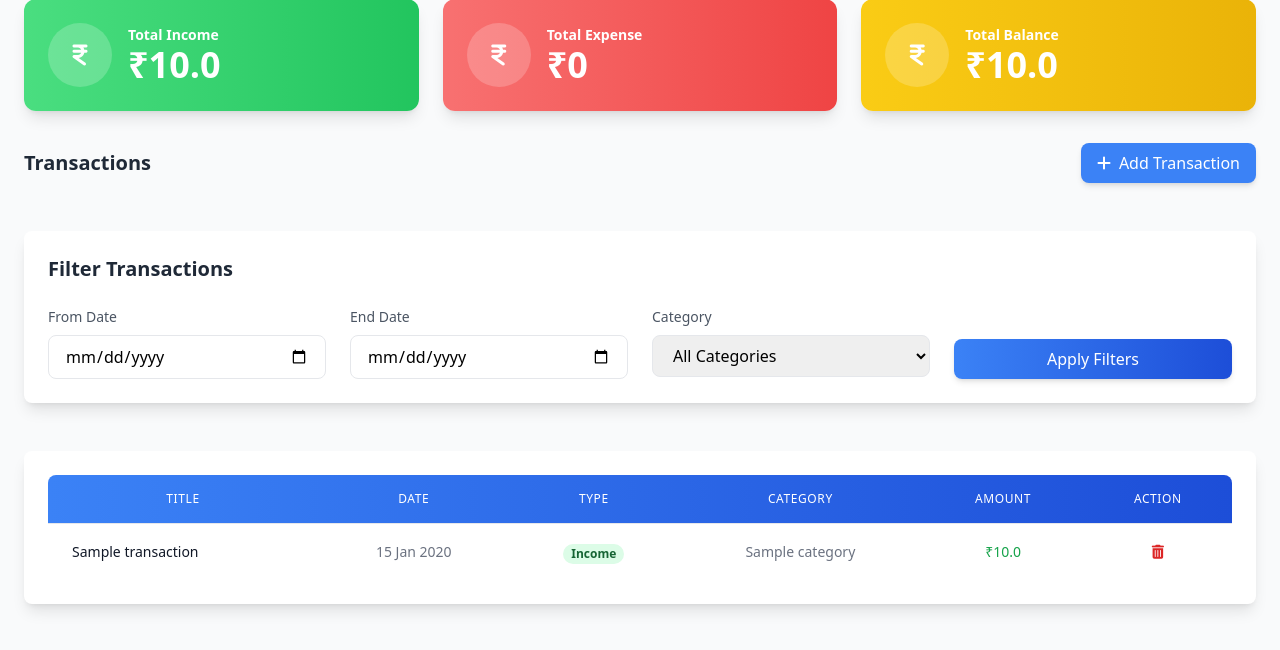
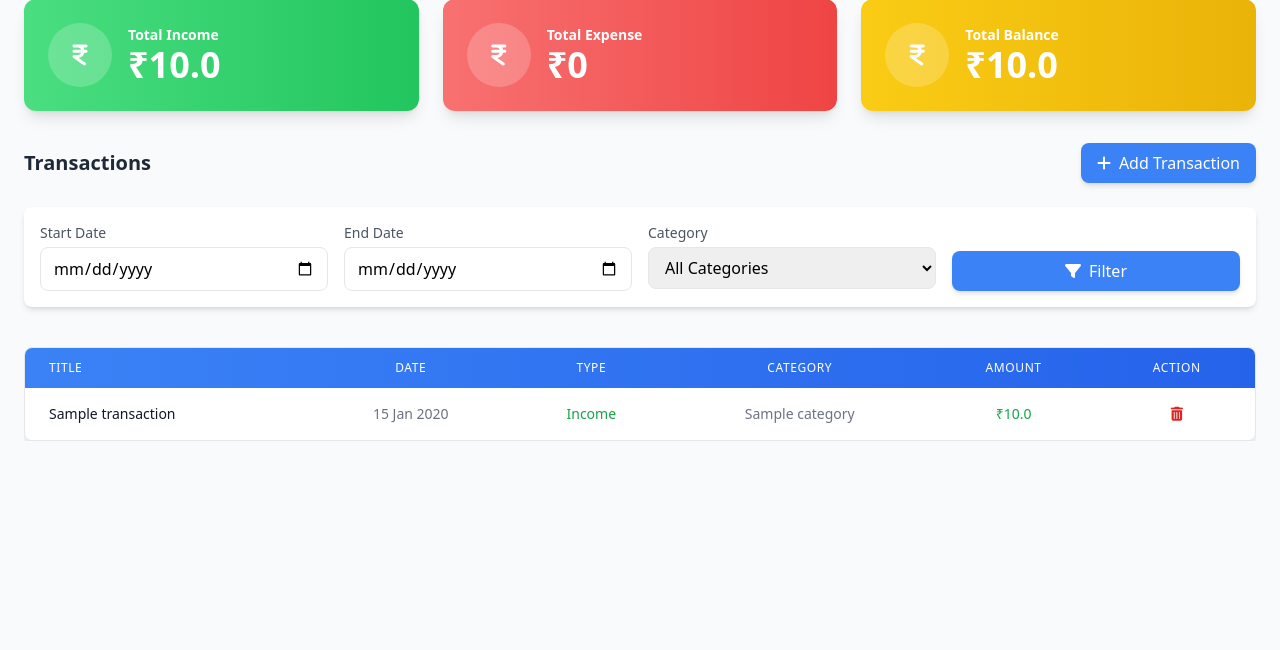
Before and after one commit to kamaru-x/Manager, a Django app: page /transaction/ in a window 1280 px wide. Shown: the part 117-767 px from the top of the page. Run offline with Django 5.2, Linux system fonts and the light colour scheme; a user stored in the database is signed in; tables that the repository leaves empty hold one stand-in row (values such as "Sample post"); some libraries are stand-ins or nearby versions.

Commit message:
filter issue fixed

```diff
--- a/Templates/transactions/transactions.html
+++ b/Templates/transactions/transactions.html
@@ -34,74 +34,69 @@
 <!-- Transactions and Timesheet -->
 <div class="grid gap-6 mt-8">
     <!-- Transactions -->
-    <div class="flex justify-between items-center mb-6">
+    <div class="flex justify-between items-center">
         <h2 class="text-xl font-semibold text-gray-800">Transactions</h2>
         <a href="{% url 'add-transaction' %}" class="flex items-center bg-blue-500 hover:bg-blue-600 text-white px-4 py-2 rounded-lg shadow-md transition duration-200 space-x-2">
             <i class="fas fa-plus"></i>
             <span>Add Transaction</span>
         </a>
     </div>
-    <div class="container mx-auto">
-        <div class="bg-white rounded-lg shadow-lg p-6 mb-6">
-            <h2 class="text-xl font-semibold text-gray-800 mb-6">Filter Transactions</h2>
-            <form method="get" class="grid grid-cols-1 md:grid-cols-4 gap-6">
+    <form method="get" class="bg-white p-4 rounded-lg shadow-md mb-4">
+        <div class="grid md:grid-cols-4 gap-4">
             <div class="flex flex-col">
-                    <label for="from_date" class="text-sm font-medium text-gray-600 mb-2">From Date</label>
-                    <input type="date" name="from_date" id="from_date" value="{{ from_date|default:'' }}" class="px-4 py-2 border rounded-lg focus:outline-none focus:ring-2 focus:ring-blue-500">
+                <label for="start_date" class="text-sm text-gray-600 mb-1">Start Date</label>
+                <input type="date" name="start_date" id="start_date" value="{{ start_date|default:'' }}" class="border rounded-lg px-3 py-2 focus:outline-none focus:ring-2 focus:ring-blue-400">
             </div>
             <div class="flex flex-col">
-                    <label for="end_date" class="text-sm font-medium text-gray-600 mb-2">End Date</label>
-                    <input type="date" name="end_date" id="end_date" value="{{ end_date|default:'' }}" class="px-4 py-2 border rounded-lg focus:outline-none focus:ring-2 focus:ring-blue-500">
+                <label for="end_date" class="text-sm text-gray-600 mb-1">End Date</label>
+                <input type="date" name="end_date" id="end_date" value="{{ end_date|default:'' }}" class="border rounded-lg px-3 py-2 focus:outline-none focus:ring-2 focus:ring-blue-400">
             </div>
             <div class="flex flex-col">
-                    <label for="category" class="text-sm font-medium text-gray-600 mb-2">Category</label>
-                    <select name="category" id="category" class="px-4 py-2 border rounded-lg focus:outline-none focus:ring-2 focus:ring-blue-500">
+                <label for="category" class="text-sm text-gray-600 mb-1">Category</label>
+                <select name="category" id="category" class="border rounded-lg px-3 py-2 focus:outline-none focus:ring-2 focus:ring-blue-400">
                     <option value="">All Categories</option>
                     {% for category in categories %}
-                            <option value="{{ category.id }}" {% if selected_category == category.id|stringformat:"i" %}selected{% endif %}>{{ category.title }}</option>
+                        <option value="{{ category.id }}" {% if selected_category|stringformat:"s" == category.id|stringformat:"s" %}selected{% endif %}>
+                            {{ category.title }} ({{ category.type }})
+                        </option>
                     {% endfor %}
                 </select>
             </div>
-                <div class="flex flex-col justify-end">
-                    <button type="submit" class="py-2 bg-gradient-to-r from-blue-500 to-blue-700 text-white rounded-lg shadow-md hover:bg-blue-800 focus:outline-none focus:ring-2 focus:ring-blue-300">
-                        Apply Filters
+            <div class="flex items-end">
+                <button type="submit" class="bg-blue-500 hover:bg-blue-600 text-white px-4 py-2 rounded-lg shadow-md transition duration-200 w-full">
+                    <i class="fas fa-filter mr-2"></i>Filter
                 </button>
             </div>
+        </div>
     </form>
-        </div>
-    </div>
-    <div class="container mx-auto">
-        <div class="bg-white rounded-lg shadow-lg p-6">
     <div class="w-full overflow-x-auto scrollbar-hide">
+        <div class="flex flex-col gap-3">
+
             {% if transactions %}
-                    <div class="bg-white rounded-lg overflow-hidden">
-                        <table class="min-w-full divide-y divide-gray-200">
+                <div class="overflow-x-auto bg-white rounded-lg shadow-lg border border-gray-200">
+                    <table class="min-w-full table-auto">
                         <thead>
-                                <tr class="bg-gradient-to-r from-blue-500 to-blue-700">
-                                    <th scope="col" class="px-6 py-4 text-center text-xs font-medium text-white uppercase tracking-wider">Title</th>
-                                    <th scope="col" class="px-6 py-4 text-center text-xs font-medium text-white uppercase tracking-wider">Date</th>
-                                    <th scope="col" class="px-6 py-4 text-center text-xs font-medium text-white uppercase tracking-wider">Type</th>
-                                    <th scope="col" class="px-6 py-4 text-center text-xs font-medium text-white uppercase tracking-wider">Category</th>
-                                    <th scope="col" class="px-6 py-4 text-center text-xs font-medium text-white uppercase tracking-wider">Amount</th>
-                                    <th scope="col" class="px-6 py-4 text-center text-xs font-medium text-white uppercase tracking-wider">Action</th>
+                            <tr class="bg-gradient-to-r from-blue-500 to-blue-600 text-white">
+                                <th class="px-6 py-3 text-left text-xs font-medium uppercase tracking-wider">Title</th>
+                                <th class="px-6 py-3 text-center text-xs font-medium uppercase tracking-wider">Date</th>
+                                <th class="px-6 py-3 text-center text-xs font-medium uppercase tracking-wider">Type</th>
+                                <th class="px-6 py-3 text-center text-xs font-medium uppercase tracking-wider">Category</th>
+                                <th class="px-6 py-3 text-center text-xs font-medium uppercase tracking-wider">Amount</th>
+                                <th class="px-6 py-3 text-center text-xs font-medium uppercase tracking-wider">Action</th>
                             </tr>
                         </thead>
                         <tbody class="bg-white divide-y divide-gray-200">
                             {% for transaction in transactions %}
                                 <tr class="hover:bg-gray-50 transition-colors duration-200">
-                                        <td class="px-6 py-4 whitespace-nowrap text-sm font-medium text-gray-900 text-left">{{ transaction.title }}</td>
+                                    <td class="px-6 py-4 whitespace-nowrap text-sm font-medium text-gray-900">{{ transaction.title }}</td>
                                     <td class="px-6 py-4 whitespace-nowrap text-sm text-gray-500 text-center">{{ transaction.date | date:'d M Y' }}</td>
-                                        <td class="px-6 py-4 whitespace-nowrap text-center">
-                                            <span class="px-2 inline-flex text-xs leading-5 font-semibold rounded-full {% if transaction.type == 'Income' %}bg-green-100 text-green-800{% elif transaction.type == 'Expense' %}bg-red-100 text-red-800{% endif %}">
-                                                {{ transaction.type }}
-                                            </span>
-                                        </td>
+                                    <td class="px-6 py-4 whitespace-nowrap text-sm {% if transaction.type == 'Income' %} text-green-600 {% elif transaction.type == 'Expense' %} text-red-600 {% endif %} text-center">{{ transaction.type }}</td>
                                     <td class="px-6 py-4 whitespace-nowrap text-sm text-gray-500 text-center">{{ transaction.category.title }}</td>
-                                        <td class="px-6 py-4 whitespace-nowrap text-sm font-medium text-center {% if transaction.type == 'Income' %}text-green-600{% elif transaction.type == 'Expense' %}text-red-600{% endif %}">
-                                            ₹{{ transaction.amount }}
-                                        </td>
+                                    <td class="px-6 py-4 whitespace-nowrap text-sm font-medium {% if transaction.type == 'Income' %} text-green-600 {% elif transaction.type == 'Expense' %} text-red-600 {% endif %} text-center">₹{{ transaction.amount }}</td>
                                     <td class="px-6 py-4 whitespace-nowrap text-sm text-gray-500 text-center">
-                                            <a href="{% url 'delete-transaction' transaction.id %}" onclick="return confirm('Are you sure you want to delete this transaction?')" class="text-red-600 hover:text-red-900">
+                                        <a href="{% url 'delete-transaction' transaction.id %}"
+                                           onclick="return confirm('Are you sure you want to delete this transaction?')"
+                                           class="text-red-600 hover:text-red-900">
                                             <i class="fas fa-trash-alt"></i>
                                         </a>
                                     </td>
@@ -111,11 +106,11 @@
                     </table>
                 </div>
             {% else %}
-                    <div class="bg-white rounded-lg p-8 text-center">
-                        <span class="text-lg font-medium text-gray-500">No transactions found</span>
+                <div class="bg-white rounded-lg shadow-lg border border-gray-200 p-6 text-center">
+                    <span class="text-lg font-medium text-gray-900">No Transactions Found</span>
                 </div>
             {% endif %}
-            </div>
+
         </div>
     </div>
 </div>
--- a/Transactions/views.py
+++ b/Transactions/views.py
@@ -78,17 +78,17 @@ def transactions(request):
     transactions = Transaction.objects.all()
 
     # Get filter parameters
-    from_date = request.GET.get('from_date')
+    start_date = request.GET.get('start_date')
     end_date = request.GET.get('end_date')
-    category = request.GET.get('category')
+    category_id = request.GET.get('category')
 
-    # Apply filters if parameters are provided
-    if from_date:
-        transactions = transactions.filter(date__gte=from_date)
+    # Apply filters if they exist
+    if start_date:
+        transactions = transactions.filter(date__gte=start_date)
     if end_date:
         transactions = transactions.filter(date__lte=end_date)
-    if category:
-        transactions = transactions.filter(category_id=category)
+    if category_id:
+        transactions = transactions.filter(category_id=category_id)
 
     # Order the transactions
     transactions = transactions.order_by('-date', '-id')
@@ -97,7 +97,9 @@ def transactions(request):
     income = transactions.filter(type='Income').aggregate(total_amount=Sum('amount'))['total_amount'] or 0
     expense = transactions.filter(type='Expense').aggregate(total_amount=Sum('amount'))['total_amount'] or 0
     balance = float(income) - float(expense)
-    categories = Category.objects.all()
+
+    # Get all categories for the filter dropdown
+    categories = Category.objects.all().order_by('type', 'title')
 
     context = {
         'page': 'transactions',
@@ -105,10 +107,10 @@ def transactions(request):
         'income': income,
         'expense': expense,
         'balance': balance,
-        'categories': categories,
-        'from_date': from_date,
+        'start_date': start_date,
         'end_date': end_date,
-        'selected_category': category
+        'selected_category': category_id,
+        'categories': categories
     }
     return render(request, 'transactions/transactions.html', context)
 
```
Lines whose indentation alone changed are shown as unchanged.
